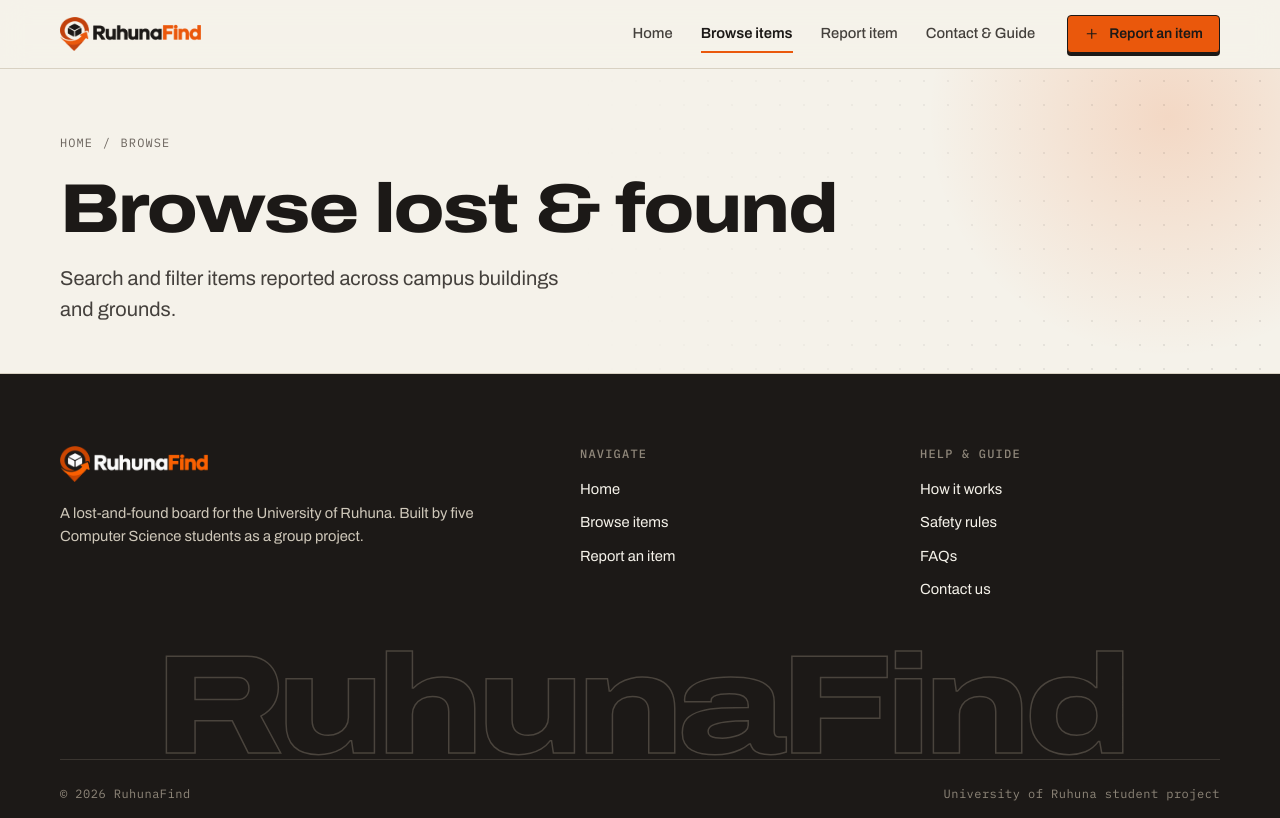
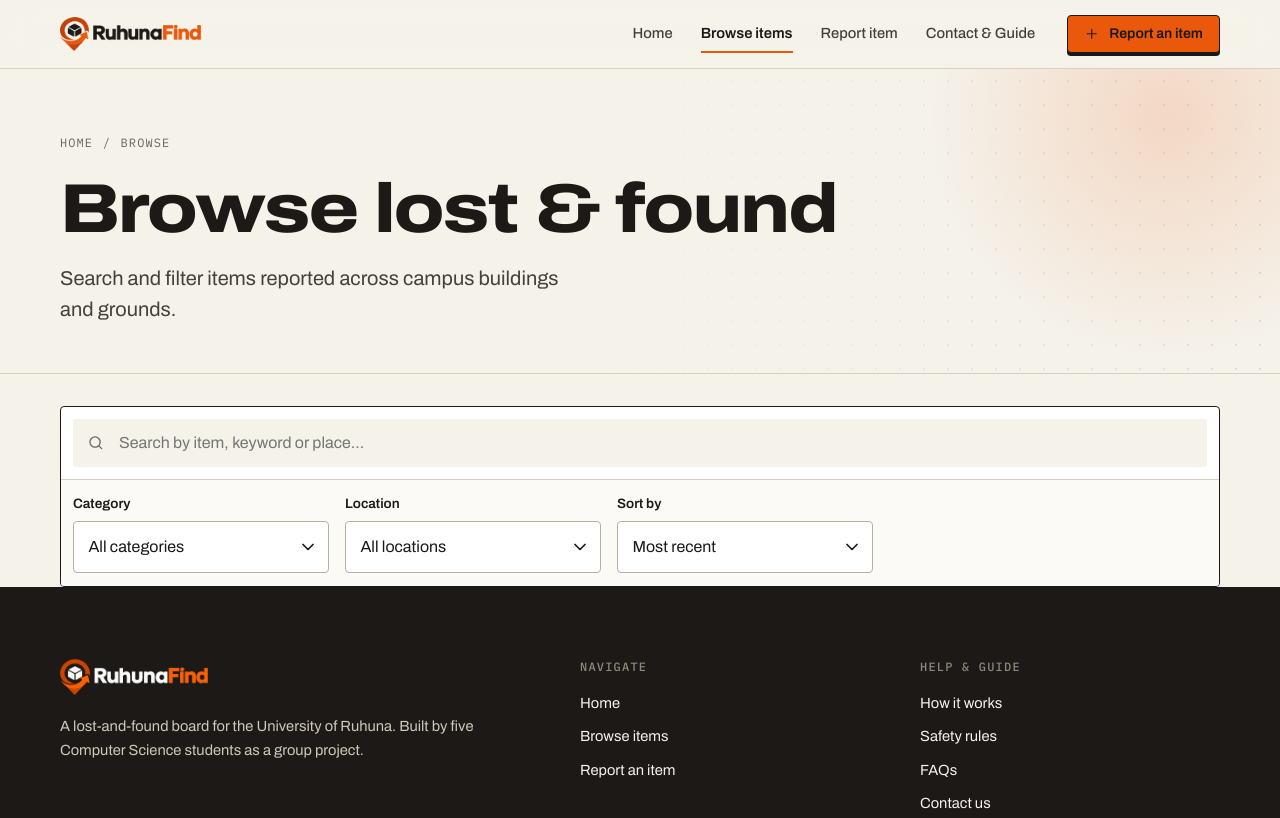
Before and after one commit to KL-Dulaksha/RuhunaFind-Group11, a plain HTML site: page browse.html in a window 1280 px wide. Shown: the top 818 px of the page. Drawn offline with Linux system fonts and the light colour scheme.

Commit message:
feat: build primary browse content layout

```diff
--- a/browse.html
+++ b/browse.html
@@ -55,6 +55,35 @@
         </div>
       </div>
     </section>
+        <section class="wrap" style="padding-top:2rem">
+      <div class="filters">
+        <div class="filters__row">
+          <label class="search-box">
+            <svg class="i" aria-hidden="true"><use href="#i-search"/></svg>
+            <span class="visually-hidden">Search items</span>
+            <input type="search" id="f-q" placeholder="Search by item, keyword or place..." autocomplete="off">
+          </label>
+        </div>
+        <div class="filters__row">
+          <div class="field">
+            <label for="f-category">Category</label>
+            <select class="select" id="f-category"></select>
+          </div>
+          <div class="field">
+            <label for="f-location">Location</label>
+            <select class="select" id="f-location"></select>
+          </div>
+          <div class="field">
+            <label for="f-sort">Sort by</label>
+            <select class="select" id="f-sort">
+              <option value="recent">Most recent</option>
+              <option value="oldest">Oldest first</option>
+            </select>
+          </div>
+          <button type="button" class="filters__clear" id="f-clear" hidden>Clear all filters</button>
+        </div>
+      </div>
+    </section>
   </main>
 
   <footer class="site-footer">
--- a/css/browse.css
+++ b/css/browse.css
@@ -8,3 +8,77 @@
 .results {
   padding-block: 2rem clamp(3.5rem, 7vw, 6rem);
 }
+/* 02 - Filter Bar Container */
+.filters {
+  background: var(--white);
+  border: 1.5px solid var(--ink);
+  border-radius: var(--radius);
+}
+
+.filters__row {
+  display: flex;
+  gap: 1rem;
+  align-items: stretch;
+  padding: 0.75rem;
+  flex-wrap: wrap;
+}
+
+.filters__row + .filters__row {
+  border-top: 1px solid var(--line);
+  align-items: flex-end;
+  background: #fbfaf6;
+  border-radius: 0 0 3px 3px;
+  padding: 0.85rem 0.75rem;
+}
+
+.filters .search-box {
+  flex: 1 1 18rem;
+  display: flex;
+  align-items: center;
+  gap: 0.75rem;
+  padding-inline: 0.9rem;
+  border-radius: 3px;
+  background: var(--paper);
+  min-height: 3rem;
+}
+
+.filters .search-box:focus-within {
+  box-shadow: 0 0 0 2px var(--orange);
+}
+
+.search-box .i {
+  color: var(--ink-3);
+}
+
+.search-box input {
+  flex: 1;
+  min-width: 0;
+  border: 0;
+  background: none;
+  outline: none;
+  padding-block: 0.7rem;
+}
+
+.search-box input::-webkit-search-cancel-button {
+  cursor: pointer;
+}
+
+.filters .field {
+  flex: 1 1 11rem;
+  max-width: 16rem;
+}
+
+.filters__clear {
+  margin-left: auto;
+  background: none;
+  border: 0;
+  font-weight: 600;
+  font-size: 0.9rem;
+  text-decoration: underline;
+  text-underline-offset: 0.25em;
+  padding: 0.7rem 0.25rem;
+}
+
+.filters__clear:hover {
+  color: var(--orange-deep);
+}
```
